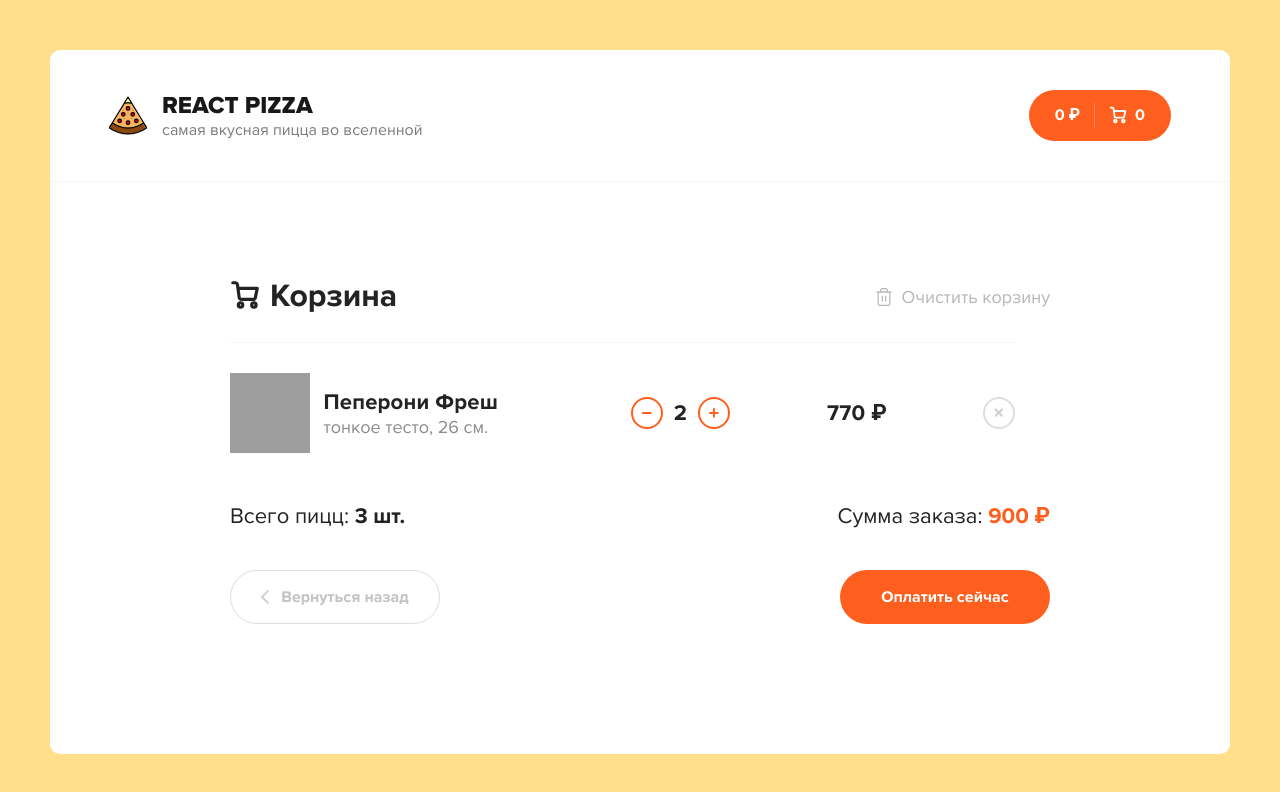
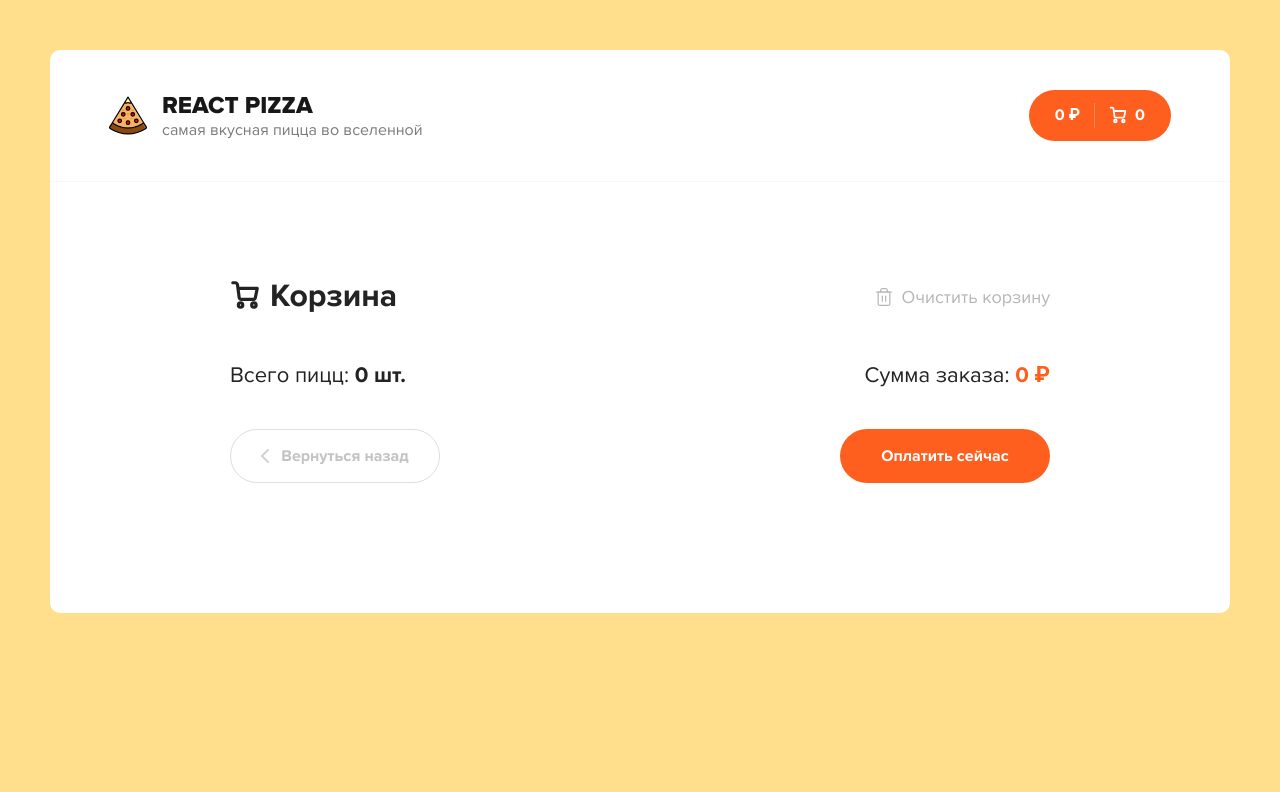
Before and after one commit to Zeptorqyiad/React-Pizza, a React app: page /cart in a window 1280 px wide. Shown: the top 792 px of the page. Built offline with nearby package versions, Linux system fonts and the light colour scheme; grey boxes are pictures that could not be loaded.

Commit message:
Finished with project

```diff
--- a/package.json
+++ b/package.json
@@ -146,5 +146,8 @@
       "presets": [
          "react-app"
       ]
+   },
+   "devDependencies": {
+      "@babel/plugin-proposal-private-property-in-object": "^7.21.11"
    }
 }
--- a/src/components/CartItem.jsx
+++ b/src/components/CartItem.jsx
@@ -33,7 +33,7 @@ function CartItem({ name, type, size }) {
                   />
                </svg>
             </div>
-            <b>2</b>
+            <b>1</b>
             <div className="button button--outline button--circle cart__item-count-plus">
                <svg
                   width="10"
--- a/src/pages/Cart.jsx
+++ b/src/pages/Cart.jsx
@@ -1,8 +1,15 @@
 import React from 'react'
 
 import { CartItem } from '../components'
+import { useSelector } from 'react-redux'
 
 function Cart() {
+   const { totalPrice, totalCount, items } = useSelector(({ cart }) => cart)
+
+   const addedPizzas = Object.keys(items).map((key) => {
+      return items[key].items[0]
+   })
+
    return (
       <div className="content">
          <div className="container container--cart">
@@ -81,15 +88,23 @@ function Cart() {
                   </div>
                </div>
                <div className="content__items">
-                  <CartItem name="Пеперони Фреш" type="тонкое" size={26} />
+                  {addedPizzas.map((obj) => (
+                     <CartItem
+                        key={obj.id}
+                        name={obj.name}
+                        type={obj.type}
+                        size={obj.size}
+                        // totalPrice={items[obj.id].totalPrice}
+                     />
+                  ))}
                </div>
                <div className="cart__bottom">
                   <div className="cart__bottom-details">
                      <span>
-                        Всего пицц: <b>3 шт.</b>
+                        Всего пицц: <b>{totalCount} шт.</b>
                      </span>
                      <span>
-                        Сумма заказа: <b>900 ₽</b>
+                        Сумма заказа: <b>{totalPrice} ₽</b>
                      </span>
                   </div>
                   <div className="cart__bottom-buttons">
--- a/src/redux/reducers/cart.js
+++ b/src/redux/reducers/cart.js
@@ -4,17 +4,29 @@ const initialState = {
    totalCount: 0,
 }
 
+const getTotalPrice = (arr) => {
+   arr.reduce((sum, obj) => obj.price + sum, 0)
+}
+
 const cart = (state = initialState, action) => {
    switch (action.type) {
       case 'ADD_PIZZA_CART': {
+         const currentPizzaItems = !state.items[action.payload.id]
+            ? [action.payload]
+            : [...state.items[action.payload.id].items, action.payload]
+
          const newItems = {
             ...state.items,
-            [action.payload.id]: !state.items[action.payload.id]
-               ? [action.payload]
-               : [...state.items[action.payload.id], action.payload],
+            [action.payload.id]: {
+               items: currentPizzaItems,
+               totalPrice: getTotalPrice(currentPizzaItems),
+            },
          }
-         const allPizzas = [].concat.apply([], Object.values(newItems))
-         const totalPrice = allPizzas.reduce((sum, obj) => obj.price + sum, 0)
+
+         const items = Object.values(newItems).map((obj) => obj.items)
+         const allPizzas = [].concat.apply([], items)
+         const totalPrice = getTotalPrice(allPizzas)
+
          return {
             ...state,
             items: newItems,
```
Also changed, not shown: 1 other file (tests, documents, lock files or other folders).
